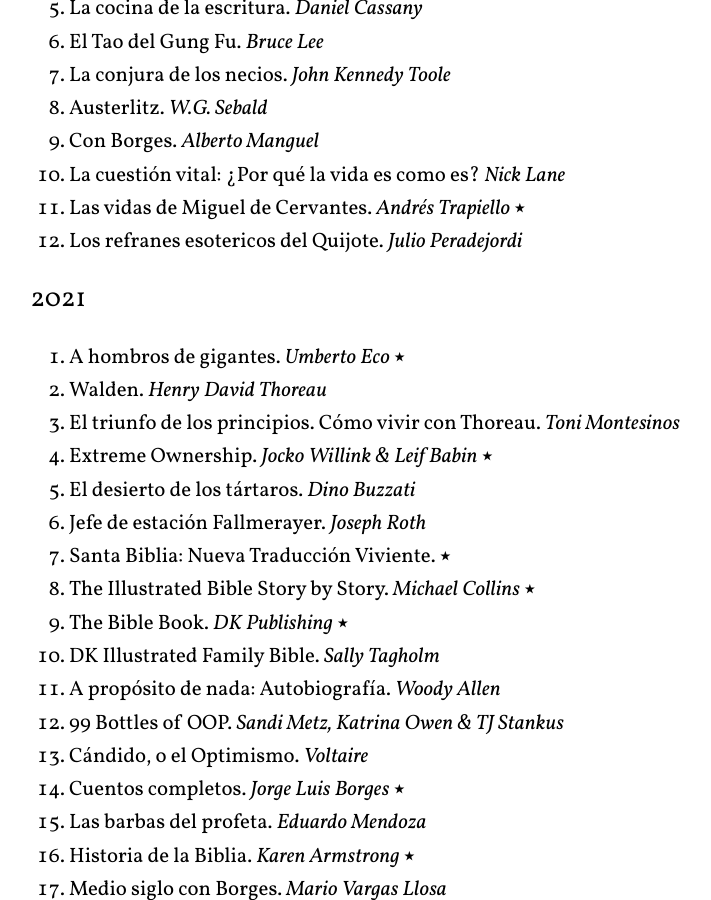
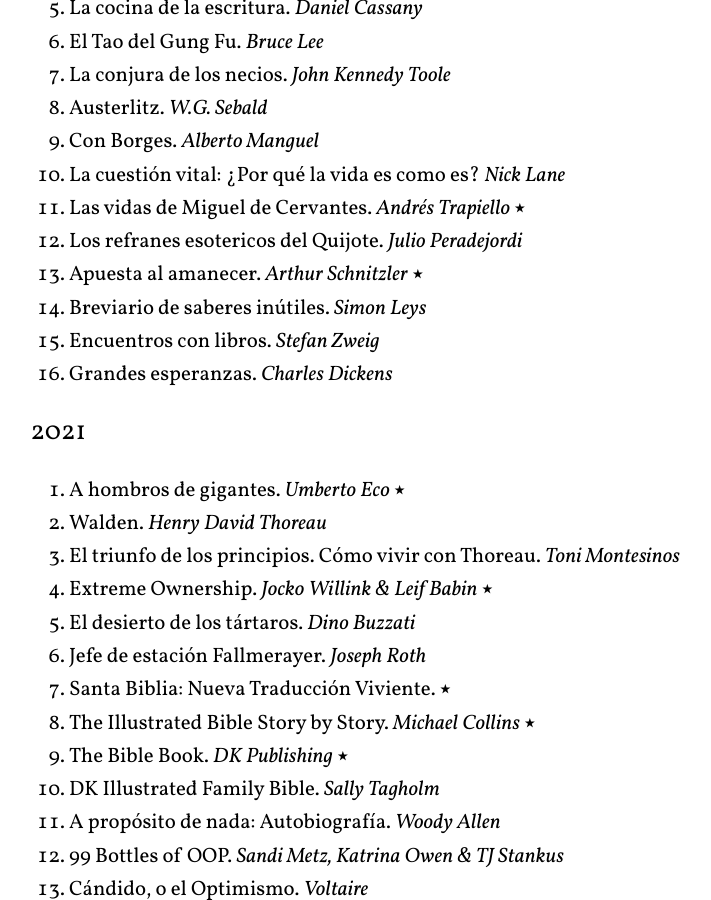
Before and after one commit to arturoherrero/arturoherrero.com, a Jekyll site: the page built from pages/books.md, in a window 1280 px wide and 900 px high, scrolled down 483 px. Shown: the whole window, without its empty margins (220-931 px from the left). Built offline with Jekyll 4.4.1, drawn with Linux system fonts in a browser that asks for light colours.

Commit message:
Update lists

```diff
--- a/pages/books.md
+++ b/pages/books.md
@@ -22,6 +22,10 @@
 10. La cuestión vital: ¿Por qué la vida es como es? *Nick Lane*
 11. Las vidas de Miguel de Cervantes. *Andrés Trapiello* ⭑
 12. Los refranes esotericos del Quijote. *Julio Peradejordi*
+13. Apuesta al amanecer. *Arthur Schnitzler* ⭑
+14. Breviario de saberes inútiles. *Simon Leys*
+15. Encuentros con libros. *Stefan Zweig*
+16. Grandes esperanzas. *Charles Dickens*
 
 
 ### 2021
```
Also changed, not shown: pages/movies.md (+1 -0 lines).
